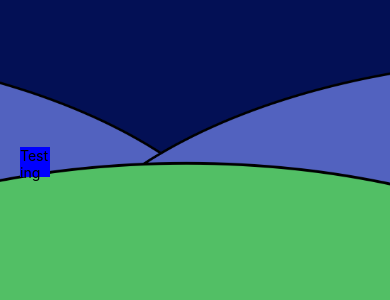
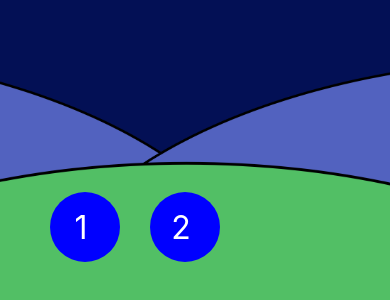
Before and after one commit to probablynotryan/SheepCounter, a React Native app: screen / in a window 390 px wide. Shown: the part 260-560 px from the top of the page. Built offline with nearby package versions, Linux system fonts and the light colour scheme.

Commit message:
add test pressable number buttons

```diff
--- a/AppScreen.jsx
+++ b/AppScreen.jsx
@@ -3,8 +3,11 @@ import { View, Text, Pressable, StyleSheet, ImageBackground } from "react-native
 function MainScreen() {
   return (
       <ImageBackground style={styles.image} source={require('./assets/test-background.png')} resizeMode="cover">
-        <Pressable style={styles.button} onPress={() => console.log('test')}>
-          <Text>Testing</Text>
+        <Pressable style={styles.circleOne} onPress={() => console.log('1')}>
+          <Text style={styles.text}> 1 </Text>
+        </Pressable>
+        <Pressable style={styles.circleTwo} onPress={() => console.log('2')}>
+          <Text style={styles.text}> 2 </Text>
         </Pressable>
       </ImageBackground>
    );
@@ -17,21 +20,29 @@ const styles = StyleSheet.create({
     height: '100%',
     justifyContent: "center"
   },
-  button: {
-    height: 30,
-    position: 'absolute',
-    left: 20,
-    width: 30,
-    backgroundColor: "blue",
-    color: 'blue'
+  circleOne: {
+    left: 50,
+    top: 100,
+    width: 70,
+    height: 70,
+    borderRadius: 70/2,
+    backgroundColor: "blue"
+  },
+  circleTwo: {
+    left: 150,
+    top: 30,
+    width: 70,
+    height: 70,
+    borderRadius: 70/2,
+    backgroundColor: "blue"
   },
   text: {
     color: "white",
-    fontSize: 42,
+    fontSize: 32,
     lineHeight: 84,
-    fontWeight: "bold",
     textAlign: "center",
-    backgroundColor: "#000000c0"
+    left: -4,
+    top: -6
   }
 });
 
```
